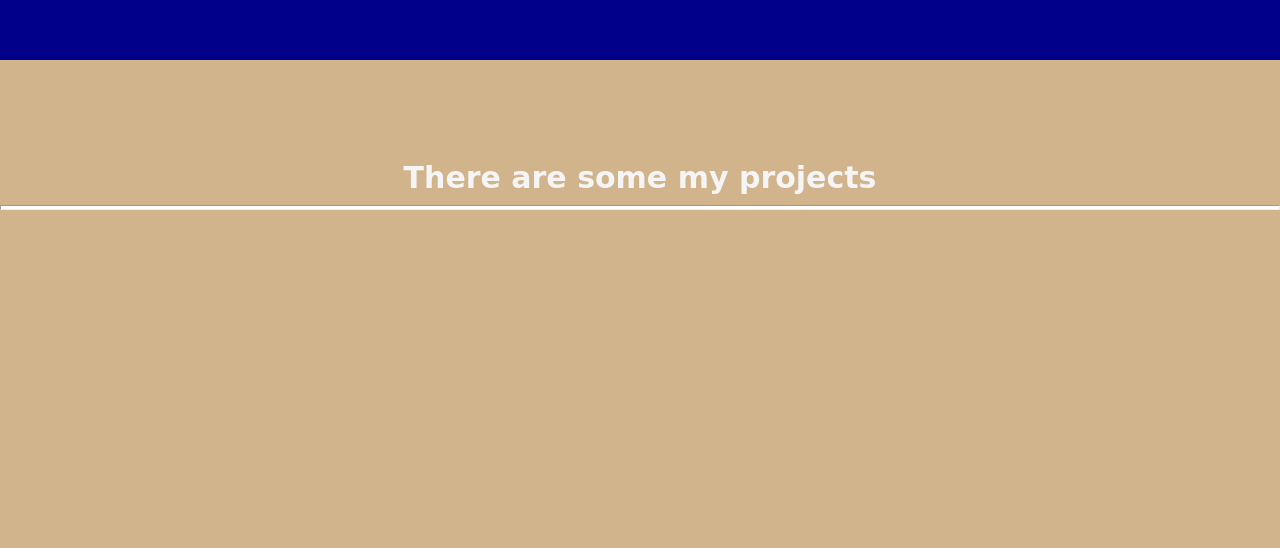
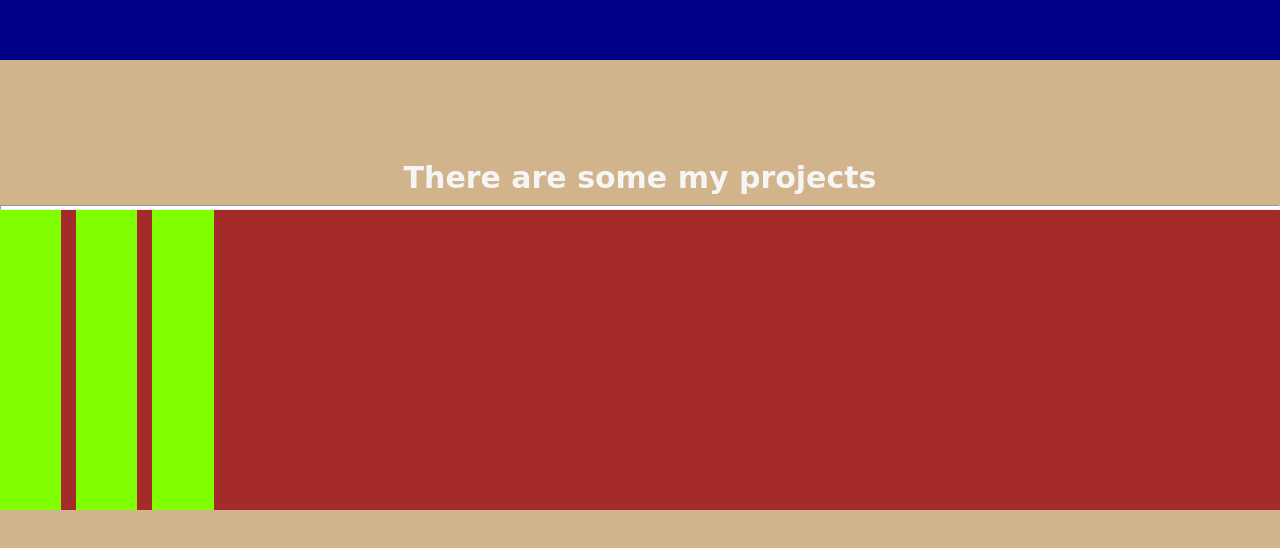
Before and after one commit to llucasy/FreeCodeCamp_Portfolio, a plain HTML site: page index.html in a window 1280 px wide. Shown: the part 740-1288 px from the top of the page. Drawn offline with Linux system fonts and the light colour scheme.

Commit message:
Some code about projects section

```diff
--- a/index.html
+++ b/index.html
@@ -19,6 +19,11 @@
     <section id="projects">
         <h1>There are some my projects</h1>
         <hr>
+        <section class="container">
+            <article></article>
+            <article></article>
+            <article></article>
+        </section>
     </section>
     <script src="https://cdn.freecodecamp.org/testable-projects-fcc/v1/bundle.js"></script>
 </body>
--- a/style.css
+++ b/style.css
@@ -68,3 +68,18 @@ hr {
     height: 5px;
     background-color: white;
 }
+
+.container {
+    background-color: brown;
+    min-height: 100px;
+    width: 100%;
+    display: grid;
+    grid-template-columns: repeat(auto-fill, minmax(60px, 1fr));
+    grid-template-rows: repeat(auto-fill, 1fr);
+    gap: 15px;
+}
+
+article {
+    background-color: chartreuse;
+    height: 300px;
+}
```
